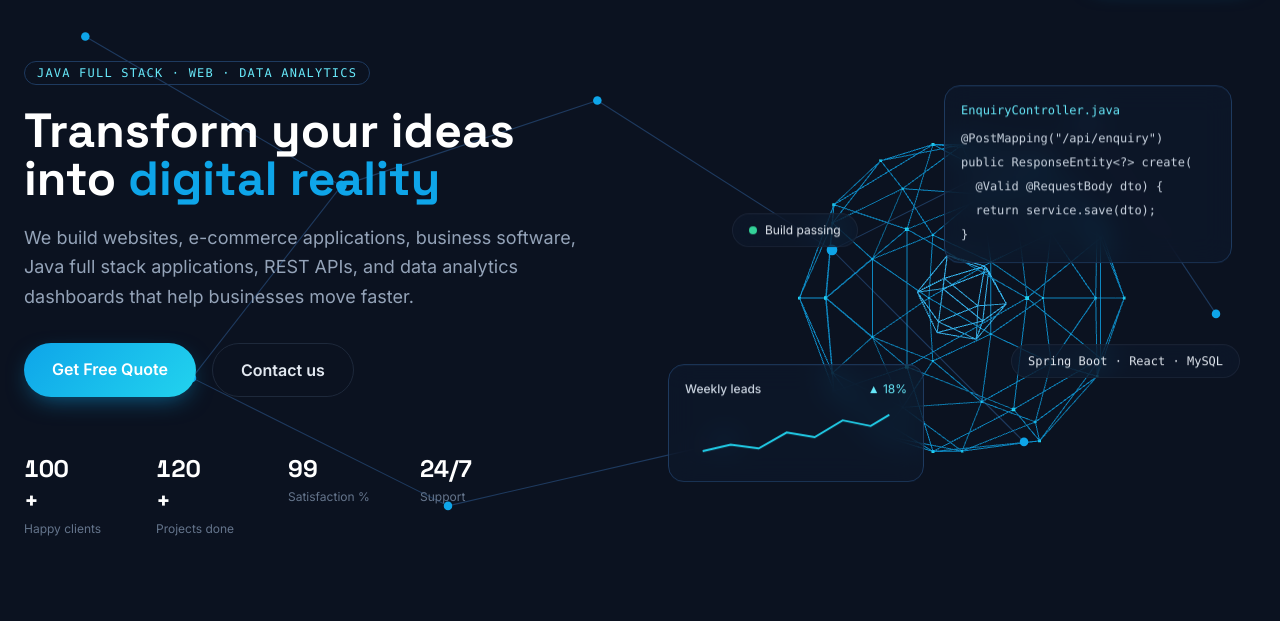
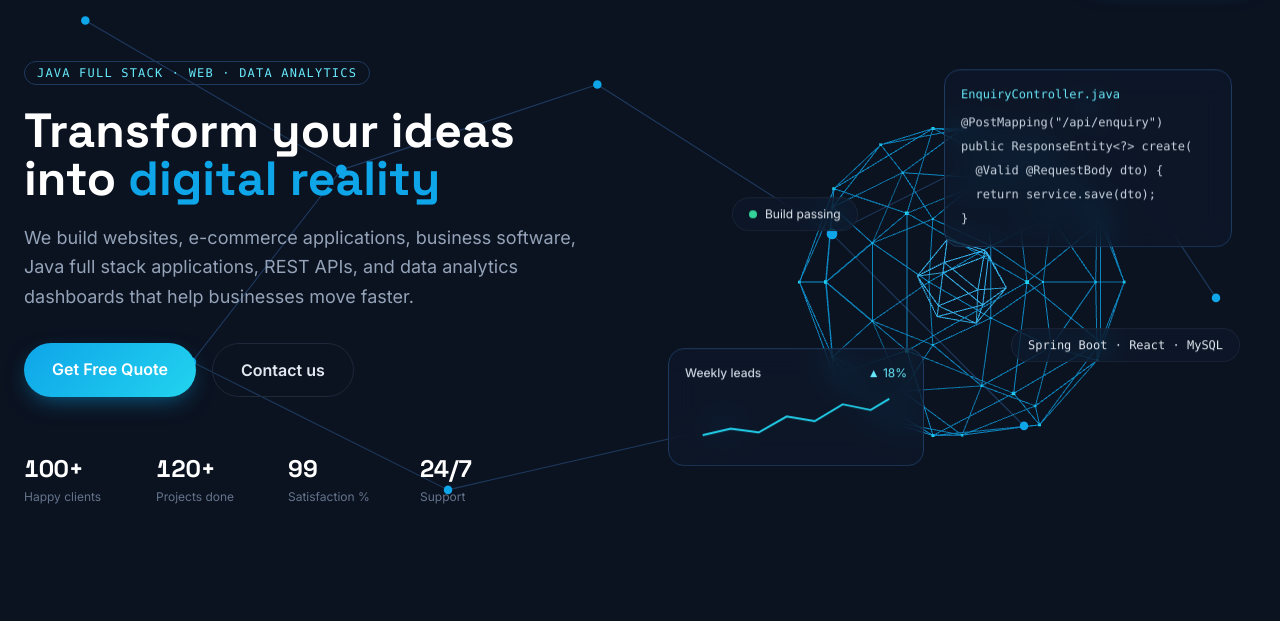
Before and after one commit to Ajithkumar123487/insighttech-website, a plain HTML site: page index.html in a window 1280 px wide. Shown: the part 69-690 px from the top of the page. Drawn offline with nearby package versions, Linux system fonts and the light colour scheme; animation ran at ten frames a second.

Commit message:
Update stat-num class to inline-block for stats

```diff
--- a/index.html
+++ b/index.html
@@ -199,8 +199,8 @@
         <a href="#contact" class="btn-ghost px-7 py-3.5 rounded-full text-slate-200">Contact us</a>
       </div>
       <div class="grid grid-cols-4 gap-4 mt-14 max-w-lg">
-       <div><div class="stat-num font-display text-2xl font-bold text-white" data-count="100">0</div><span class="font-display text-2xl font-bold text-white">+</span><div class="text-xs text-slate-500 mt-1">Happy clients</div></div>
-<div><div class="stat-num font-display text-2xl font-bold text-white" data-count="120">0</div><span class="font-display text-2xl font-bold text-white">+</span><div class="text-xs text-slate-500 mt-1">Projects done</div></div>
+     <div><div class="stat-num inline-block font-display text-2xl font-bold text-white" data-count="100">0</div><span class="font-display text-2xl font-bold text-white">+</span><div class="text-xs text-slate-500 mt-1">Happy clients</div></div>
+<div><div class="stat-num inline-block font-display text-2xl font-bold text-white" data-count="120">0</div><span class="font-display text-2xl font-bold text-white">+</span><div class="text-xs text-slate-500 mt-1">Projects done</div></div>
         <div><div class="stat-num font-display text-2xl font-bold text-white" data-count="99">0</div><div class="text-xs text-slate-500 mt-1">Satisfaction %</div></div>
         <div><div class="font-display text-2xl font-bold text-white">24/7</div><div class="text-xs text-slate-500 mt-1">Support</div></div>
       </div>
```
